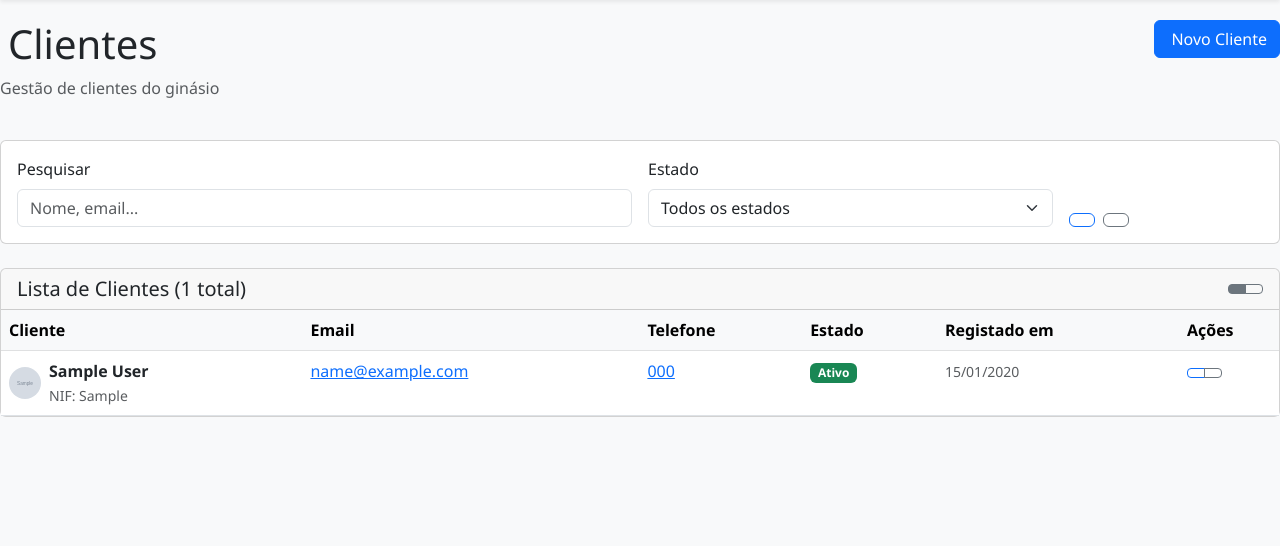
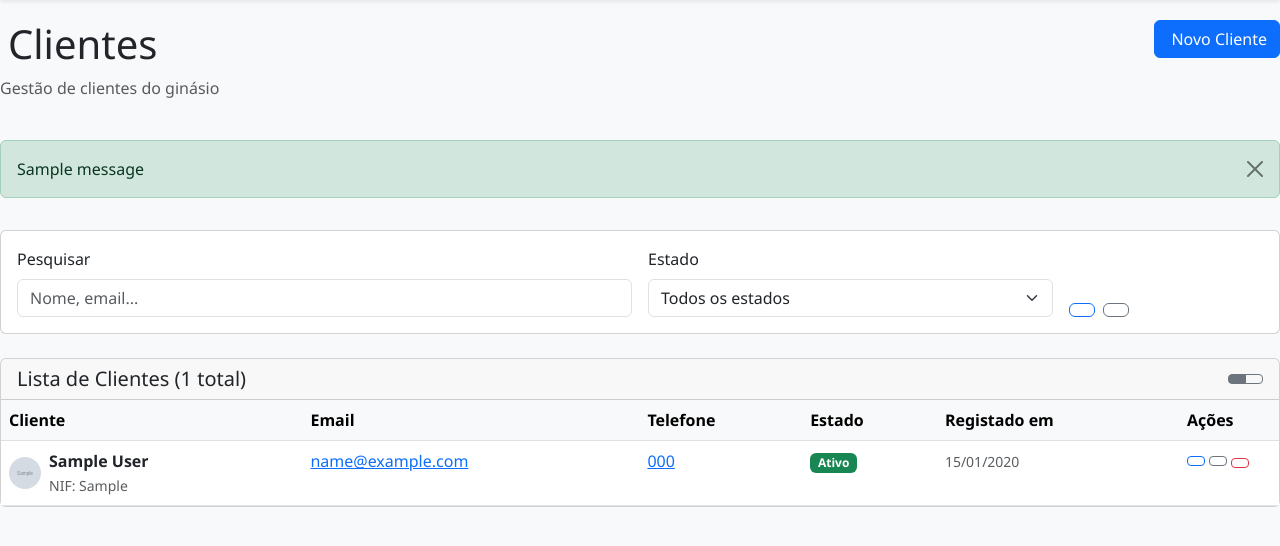
Before and after one commit to paulot41/acr_gestao, a Django app: page /clients/ in a window 1280 px wide. Shown: the part 80-626 px from the top of the page. Run offline with Django 5.2, Linux system fonts and the light colour scheme; a user stored in the database is signed in; data comes from the database, SQL or seed files in the repository; tables that the repository leaves empty hold one stand-in row (values such as "Sample post"); grey boxes marked "Sample" are stand-in pictures; one stand-in notice (Sample message) is shown; data that the repository does not hold is empty; parts of the project's set-up code (start-up, migrations or seed data) failed here and were passed over; some libraries are stand-ins or nearby versions.

Commit message:
feat(clients): Add creat prompt and delete action

```diff
--- a/core/templates/core/client_list.html
+++ b/core/templates/core/client_list.html
@@ -24,6 +24,44 @@
         </a>
     </div>
 </div>
+
+{% if created %}
+<div class="row mb-3">
+    <div class="col-12">
+        <div class="alert alert-success d-flex flex-wrap align-items-center justify-content-between">
+            <div class="me-3">
+                <div class="fw-semibold">
+                    Cliente criado com sucesso{% if created_client %}: {{ created_client.full_name }}{% endif %}.
+                </div>
+                <div class="small text-muted">
+                    Pretende adicionar um novo cliente ou continuar na lista?
+                </div>
+            </div>
+            <div class="mt-2 mt-md-0">
+                <a href="{% url 'core:client_add' %}" class="btn btn-success btn-sm me-2">
+                    Adicionar novo cliente
+                </a>
+                <a href="{% url 'core:client_list' %}" class="btn btn-outline-success btn-sm">
+                    Ver lista
+                </a>
+            </div>
+        </div>
+    </div>
+</div>
+{% endif %}
+
+{% if messages %}
+<div class="row mb-3">
+    <div class="col-12">
+        {% for message in messages %}
+            <div class="alert alert-{% if message.tags == 'error' %}danger{% else %}{{ message.tags }}{% endif %} alert-dismissible fade show" role="alert">
+                {{ message }}
+                <button type="button" class="btn-close" data-bs-dismiss="alert"></button>
+            </div>
+        {% endfor %}
+    </div>
+</div>
+{% endif %}
 
 <!-- Filtros -->
 <div class="card mb-4">
@@ -133,7 +171,7 @@
                                 <small class="text-muted">{{ client.created_at|date:"d/m/Y" }}</small>
                             </td>
                             <td>
-                                <div class="btn-group btn-group-sm">
+                                <div class="d-flex align-items-center gap-1">
                                     <a href="{% url 'core:client_detail' client.pk %}"
                                        class="btn btn-outline-primary btn-sm" title="Ver detalhes">
                                         <i class="bi bi-eye"></i>
@@ -142,6 +180,13 @@
                                        class="btn btn-outline-secondary btn-sm" title="Editar">
                                         <i class="bi bi-pencil"></i>
                                     </a>
+                                    <form method="post" action="{% url 'core:client_delete' client.pk %}" class="d-inline"
+                                          onsubmit="return confirm('Tem a certeza que pretende eliminar este cliente?');">
+                                        {% csrf_token %}
+                                        <button type="submit" class="btn btn-outline-danger btn-sm" title="Eliminar">
+                                            <i class="bi bi-trash"></i>
+                                        </button>
+                                    </form>
                                 </div>
                             </td>
                         </tr>
@@ -172,6 +217,11 @@
                             <div class="d-flex justify-content-center gap-1">
                                 <a href="{% url 'core:client_detail' client.pk %}" class="btn btn-sm btn-primary">Ver</a>
                                 <a href="{% url 'core:client_edit' client.pk %}" class="btn btn-sm btn-outline-secondary">Editar</a>
+                                <form method="post" action="{% url 'core:client_delete' client.pk %}" class="d-inline"
+                                      onsubmit="return confirm('Tem a certeza que pretende eliminar este cliente?');">
+                                    {% csrf_token %}
+                                    <button type="submit" class="btn btn-sm btn-outline-danger">Eliminar</button>
+                                </form>
                             </div>
                         </div>
                     </div>
--- a/core/urls.py
+++ b/core/urls.py
@@ -36,6 +36,7 @@ urlpatterns = [
     path('modalities/add/', web_views.modality_add, name='modality_add'),
     path('clients/<int:pk>/', LoginRequiredRedirectView.as_view(url='/admin/core/person/%(pk)d/change/'), name='client_detail'),
     path('clients/<int:pk>/edit/', LoginRequiredRedirectView.as_view(url='/admin/core/person/%(pk)d/change/'), name='client_edit'),
+    path('clients/<int:pk>/delete/', web_views.client_delete, name='client_delete'),
 
     # Instrutores
     path('instructors/', web_views.instructor_list, name='instructor_list'),
--- a/core/web_views.py
+++ b/core/web_views.py
@@ -5,10 +5,14 @@ from django.shortcuts import render, get_object_or_404, redirect
 from .auth_views import role_required
 from django.contrib import messages
 from django.core.paginator import Paginator
+from django.db import DatabaseError
 from django.db.models import Q, Count
+from django.db.models.deletion import ProtectedError
 from django.http import JsonResponse, HttpResponse
+from django.urls import reverse
 from django.utils import timezone
 from django.utils.dateparse import parse_date
+from django.views.decorators.http import require_http_methods
 
 from .models import Person, Instructor, Modality, Event, Resource, Payment, Booking
 from .forms import PersonForm, InstructorForm, ModalityForm, EventForm, BookingForm, ResourceForm
@@ -196,8 +200,7 @@ def client_add(request):
             client = form.save(commit=False)
             client.organization = org
             client.save()
-            messages.success(request, f'Cliente {client.full_name} criado com sucesso!')
-            return redirect('core:client_detail', pk=client.pk)
+            return redirect(f"{reverse('core:client_list')}?created=1&client_id={client.pk}")
     else:
         form = PersonForm(organization=org)
 
@@ -206,6 +209,22 @@ def client_add(request):
         'title': 'Adicionar Cliente',
         'action': 'add'
     })
+
+@role_required(["admin", "staff"])
+@require_http_methods(["POST"])
+def client_delete(request, pk):
+    """Eliminar cliente."""
+    client = get_object_or_404(Person, pk=pk, organization=request.organization)
+
+    try:
+        client.delete()
+        messages.success(request, f'Cliente {client.full_name} eliminado com sucesso!')
+    except ProtectedError:
+        messages.error(request, 'Não é possível eliminar este cliente porque existem faturas associadas.')
+    except DatabaseError:
+        messages.error(request, 'Não foi possível eliminar o cliente. Tente novamente.')
+
+    return redirect('core:client_list')
 
 
 # INSTRUTORES VIEWS
@@ -867,7 +886,7 @@ def client_list(request):
 
     # Filtros
     search = request.GET.get('search', '')
-    status = request.GET.get('status', '')
+    status_filter = request.GET.get('status', '')
     entity = request.GET.get('entity', '')
 
     if search:
@@ -878,8 +897,8 @@ def client_list(request):
             Q(phone__icontains=search)
         )
 
-    if status:
-        clients = clients.filter(status=status)
+    if status_filter:
+        clients = clients.filter(status=status_filter)
 
     if entity:
         clients = clients.filter(entity_affiliation=entity)
@@ -888,11 +907,23 @@ def client_list(request):
     page = request.GET.get('page')
     clients = paginator.get_page(page)
 
+    created = request.GET.get('created') == '1'
+    created_client = None
+    created_client_id = request.GET.get('client_id')
+    if created and created_client_id and created_client_id.isdigit():
+        created_client = Person.objects.filter(
+            organization=org, pk=int(created_client_id)
+        ).first()
+
     return render(request, 'core/client_list.html', {
         'clients': clients,
         'search': search,
-        'status': status,
-        'entity': entity
+        'status': status_filter,
+        'status_filter': status_filter,
+        'status_choices': Person.Status.choices,
+        'entity': entity,
+        'created': created,
+        'created_client': created_client,
     })
 
 @role_required(["admin", "staff"])
```
Also changed, not shown: CHANGELOG.md.
